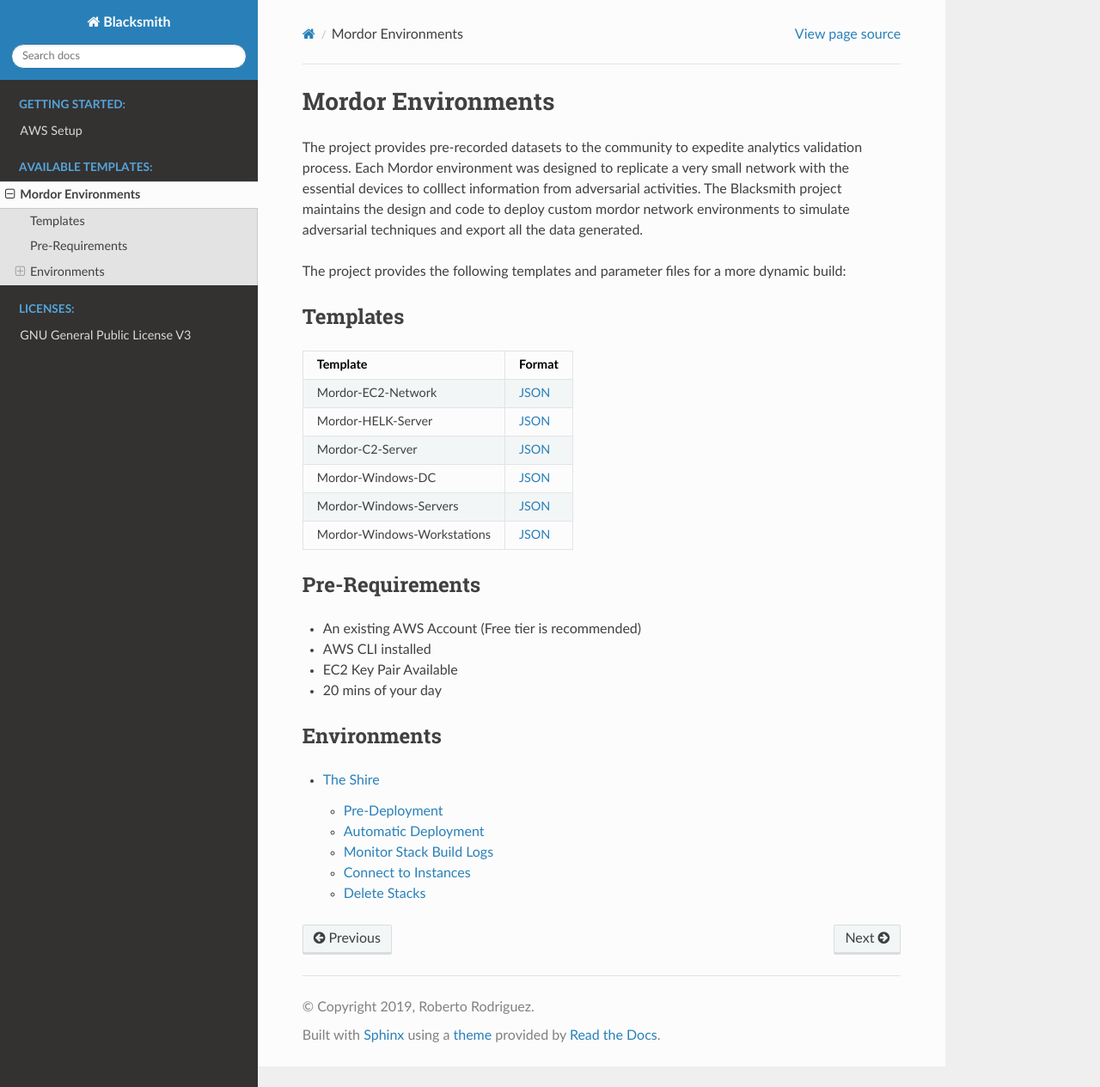
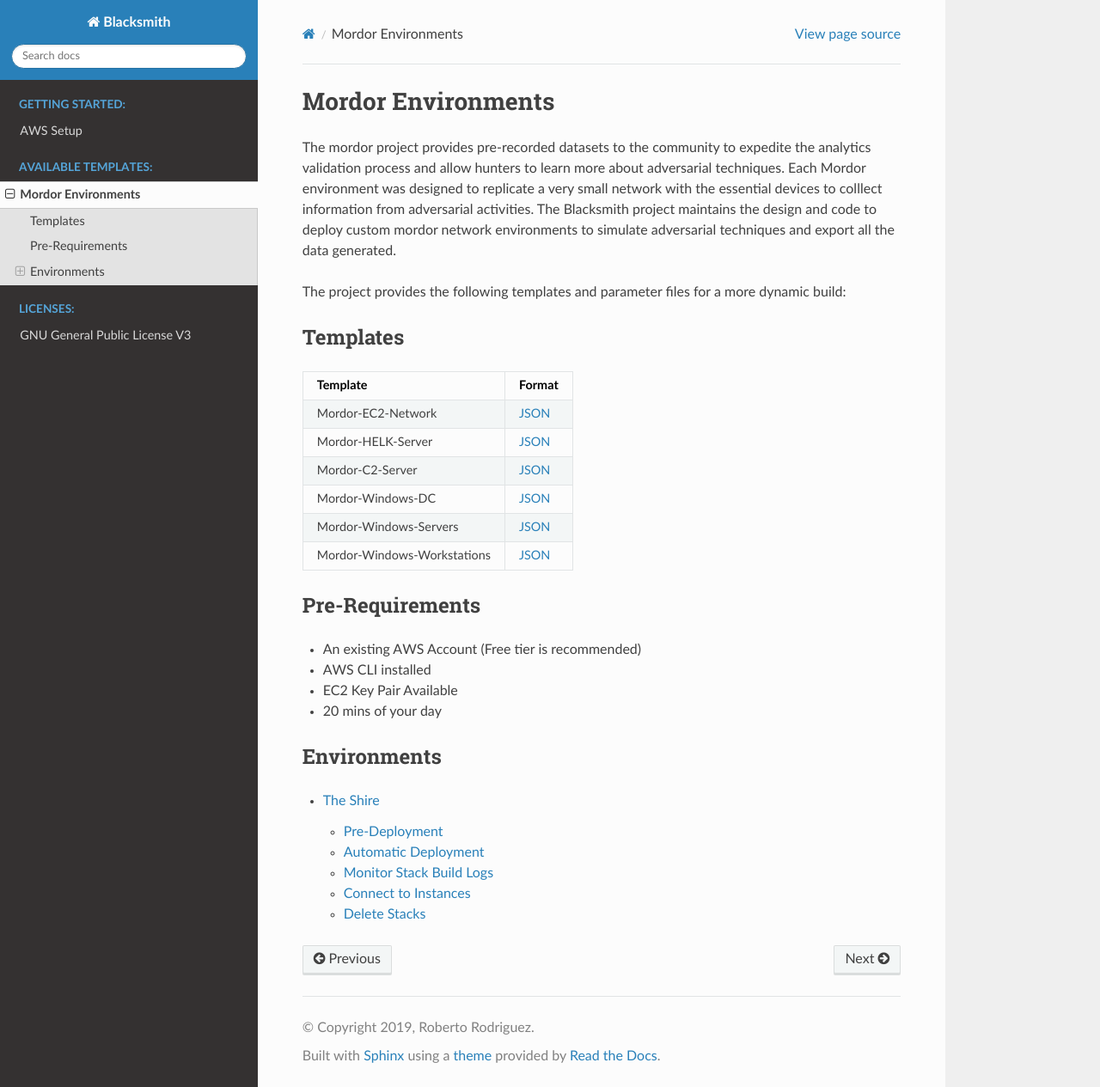
Before and after one commit to OTRF/Blacksmith, a Sphinx documentation site: the page built from docs/source/mordor.rst, in a window 1280 px wide and 1265 px high. Shown: the whole window at 86% size. Built offline with Sphinx 7.4.7 and the Read the Docs theme 2.0.0, drawn with Linux system fonts in a browser that asks for light colours.

Commit message:
Updated docs

```diff
--- a/docs/source/mordor.rst
+++ b/docs/source/mordor.rst
@@ -1,7 +1,7 @@
 Mordor Environments
 ===================
 
-The project provides pre-recorded datasets to the community to expedite analytics validation process.
+The mordor project provides pre-recorded datasets to the community to expedite the analytics validation process and allow hunters to learn more about adversarial techniques.
 Each Mordor environment was designed to replicate a very small network with the essential devices to colllect information from adversarial activities.
 The Blacksmith project maintains the design and code to deploy custom mordor network environments to simulate adversarial techniques and export all the data generated.
 
```
Also changed, not shown: 5 other files.
